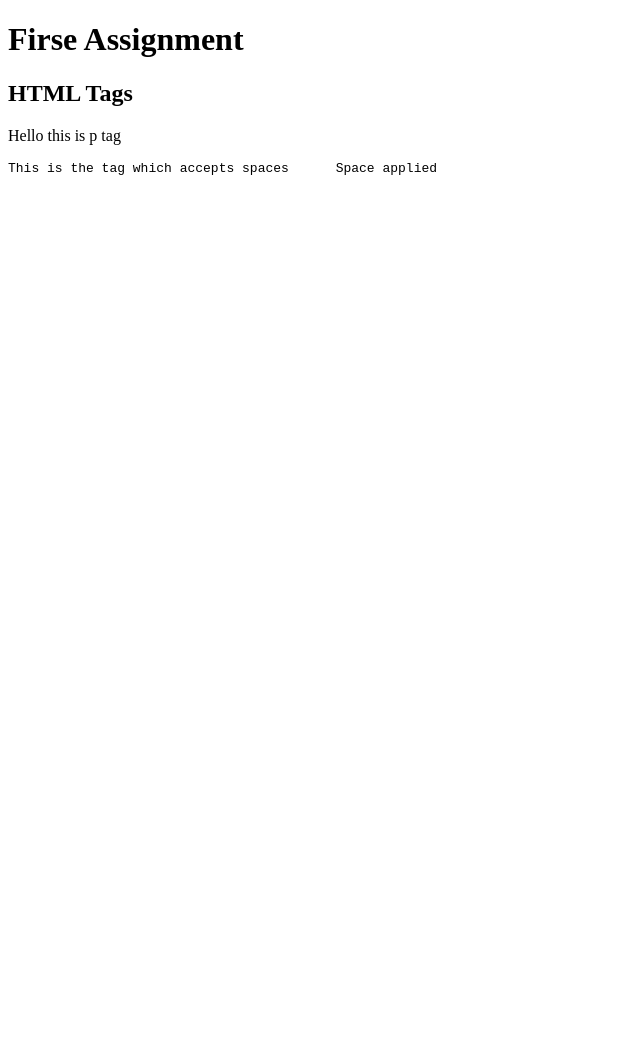
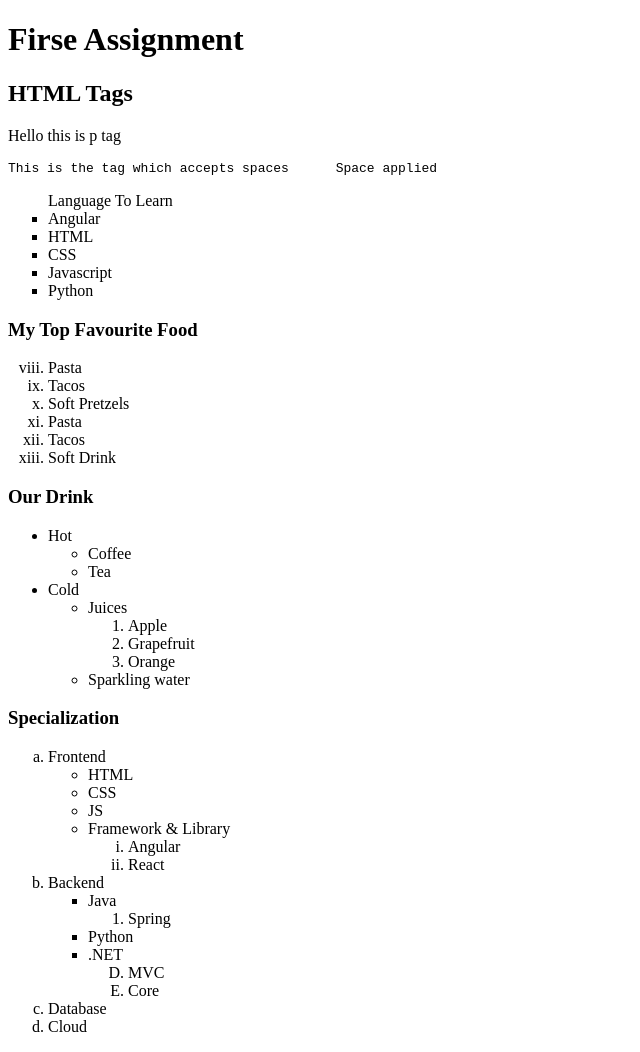
Before and after one commit to jayeshsharma24/Jayesh_sharma_int_1008, a plain HTML site: page HTML/first.html in a window 1280 px wide. Shown: the whole page, without its empty margins (0-640 px from the left). Before the commit the page ends 800 px from the top, so only its background shows below. Drawn offline with Linux system fonts and the light colour scheme.

Commit message:
First excercise final solution

```diff
--- a/HTML/first.html
+++ b/HTML/first.html
@@ -9,5 +9,80 @@
     <h2>HTML Tags</h2>
     <P>Hello this is p tag</P>
     <pre>This is the tag which accepts spaces      Space applied</pre>
+    <ul type="square">Language To Learn
+        <li>Angular</li>
+        <li>HTML</li>
+        <li>CSS</li>
+        <li>Javascript</li>
+        <li>Python</li>
+    </ul>
+    <h3>My Top Favourite Food</h3>
+    <ol type="i" start="8">
+
+        <li>Pasta</li>
+        <li>Tacos</li>
+        <li>Soft Pretzels</li>
+        <li>Pasta</li>
+        <li>Tacos</li>
+        <li>Soft Drink</li>
+    </ol>
+<h3>Our Drink</h3>
+    <ul>
+        <li>Hot
+            <ul>
+            <li>Coffee</li>
+            <li>Tea</li>
+        </ul>
+
+        </li>
+
+        <li>Cold
+            <ul><li>Juices
+                <ol>
+                    <li>Apple</li>
+                    <li>Grapefruit</li>
+                    <li>Orange</li>
+                </ol>
+            </li>
+            <li>Sparkling water</li>
+
+
+            </ul>
+        </li>
+    </ul>
+<h3>Specialization</h3>
+<ol type="a" start = "d">
+    <li>Frontend
+        <ul>
+            <li>HTML</li>
+            <li>CSS</li>
+            <li>JS</li>
+            <li>Framework & Library
+                <ol type="i">
+                    <li>Angular</li>
+                    <li>React</li>
+                </ol>
+            </li>
+        </ul>
+    </li>
+    <li>Backend
+        <ul type="Square">
+            <li>Java
+                <ol>
+                    <li>Spring</li>
+                </ol>
+            </li>
+            <li>Python</li>
+            <li>.NET
+                <ol type ="A" start="4">
+                    <li>MVC</li>
+                    <li>Core</li>
+                </ol>
+            </li>
+        </ul>
+    </li>
+    <li>Database</li>
+    <li>Cloud</li>
+</ol>
 </body>
 </html>
```
